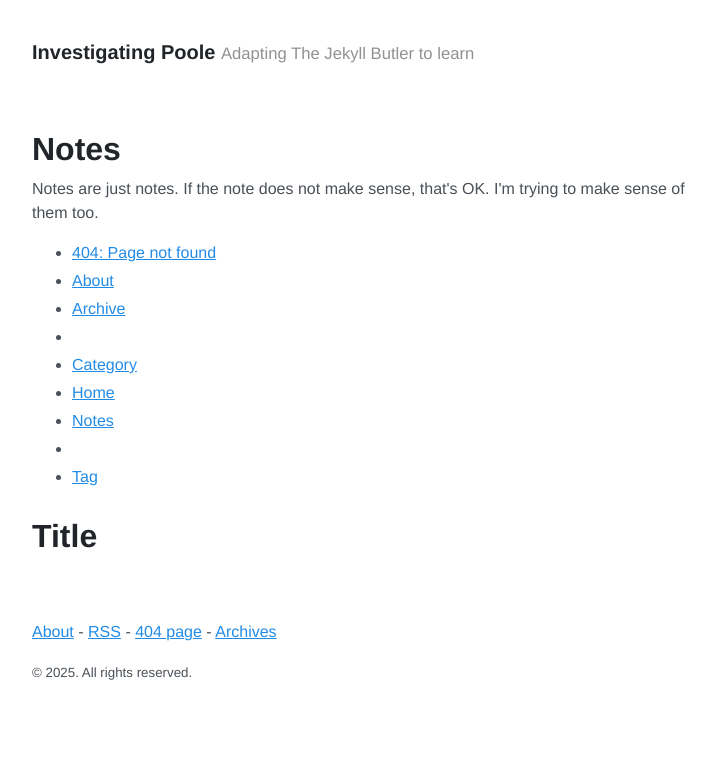
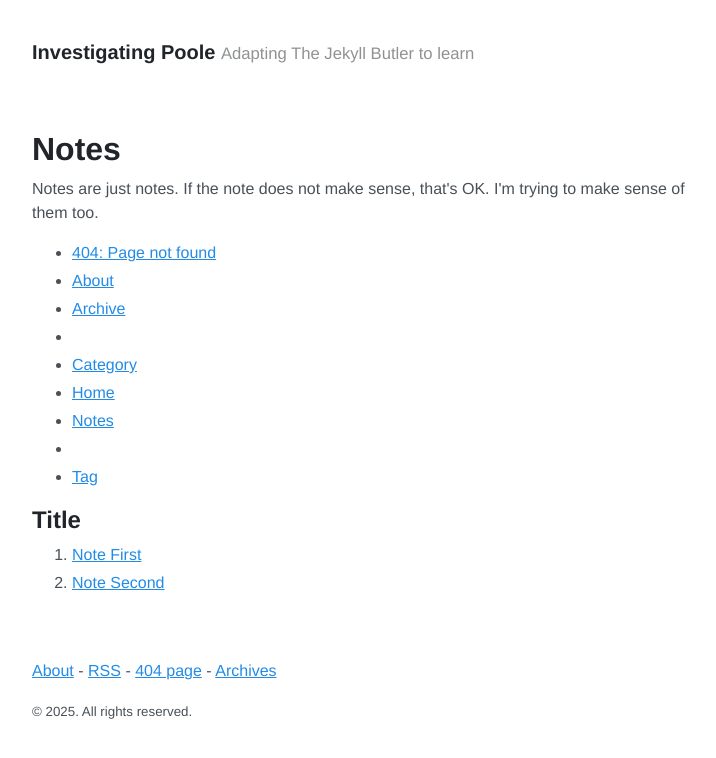
Before and after one commit to akmolteni/gju, a Jekyll site: the page built from notes.md, in a window 1280 px wide. Shown: the top 758 px of the page, without its empty margins (272-988 px from the left). Built offline with Jekyll 4.4.1, drawn with Linux system fonts in a browser that asks for light colours.

Commit message:
Modify header level and loop variable in notes.md
Changed header from H1 to H2 and updated loop variable from 'articles' to 'notes'.

```diff
--- a/notes.md
+++ b/notes.md
@@ -18,10 +18,10 @@ title: Notes
 {% endfor %}
 </ul>
 
-# Title
+## Title
 
 <ol>
-{% for article in site.articles %}
+{% for article in site.notes %}
 <li>
   <a href="{{ site.baseurl }}{{ article.url }}">{{ article.title }}</a>
 </li>
```
